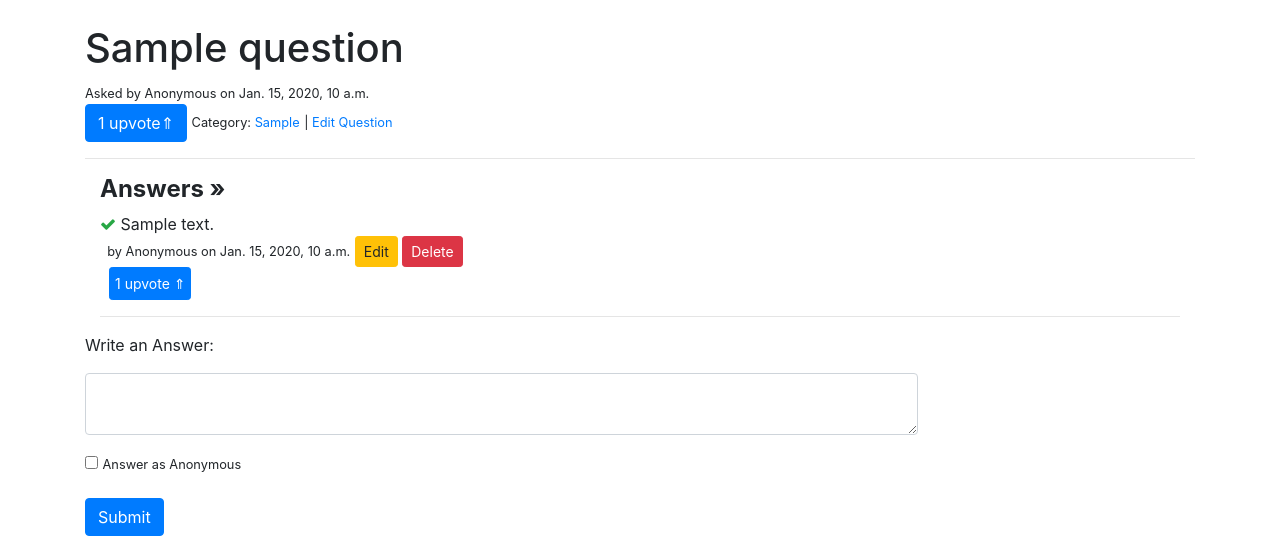
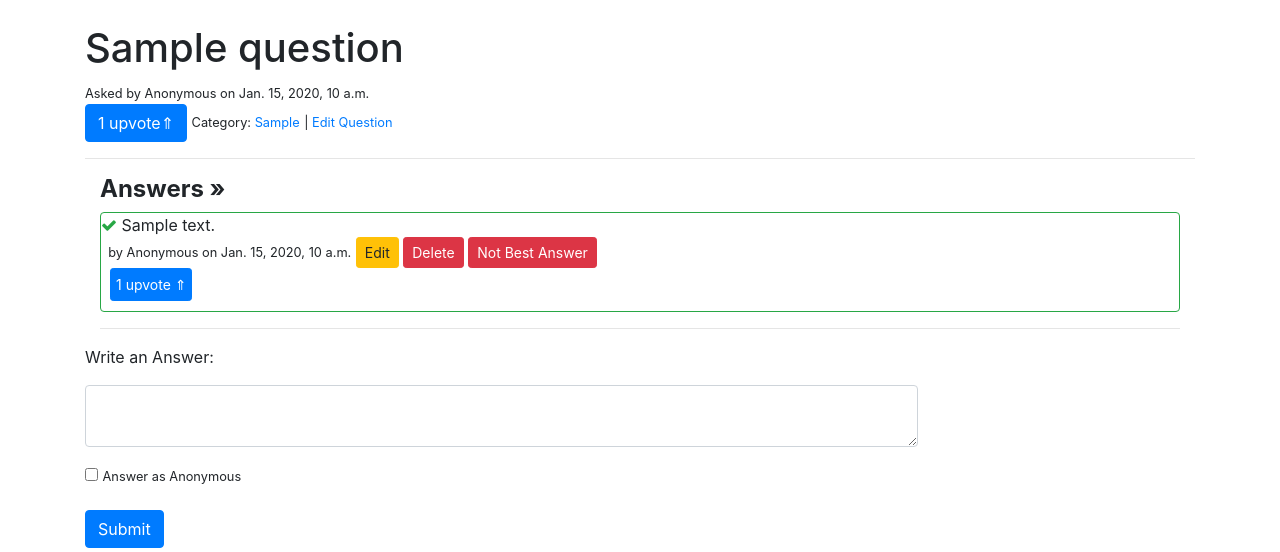
Before and after one commit to iamarav/DjangoQuoraClone, a Django app: a page that uses templates/core/template-view-question.html in a window 1280 px wide. Shown: the part 56-608 px from the top of the page. Run offline with Django 3.2, Linux system fonts and the light colour scheme; a user stored in the database is signed in; tables that the repository leaves empty hold one stand-in row (values such as "Sample post"); some libraries are stand-ins or nearby versions.

Commit message:
Fixed Best Answer

```diff
--- a/Questions/views.py
+++ b/Questions/views.py
@@ -401,6 +401,8 @@ def SearchHandler(request):
 
 def BestAnswerHandler(request):
     if request.method == 'GET' and 'id' in request.GET:
+        flag = False
+
         ansId = request.GET['id']
         ans_obj = get_object_or_404(Answers, id=ansId)
         ques_obj = Questions.objects.get(id = ans_obj.question.id)
@@ -408,14 +410,18 @@ def BestAnswerHandler(request):
         if ques_obj.author.id != request.user.id:
             raise Http404()
 
+        if ans_obj.isBestAnswer:
+            flag = True
+
         all_ans = Answers.objects.filter(question = ques_obj)
-        print(all_ans)
         for temp_answer in all_ans:
             if temp_answer.isBestAnswer:
                 temp_answer.isBestAnswer = False
                 temp_answer.save()
-        ans_obj.isBestAnswer = True
-        ans_obj.save()
+
+        if not flag:
+            ans_obj.isBestAnswer = True
+            ans_obj.save()
 
         return HttpResponseRedirect( '/'+ques_obj.slug )
     raise Http404()
--- a/templates/core/template-view-question.html
+++ b/templates/core/template-view-question.html
@@ -52,7 +52,7 @@
         <h4 class="font-weight-bold">Answers &raquo;</h4>
         {% for answer in answers %}
             {% with answer.id as answer_id %}
-            <div class="single_answer">
+            <div class="single_answer {% if answer.isBestAnswer %}border rounded border-success{% endif %}" {% if answer.isBestAnswer %} style="padding-bottom: 10px;" {% endif %}>
               {% if answer.isBestAnswer %}
               <span class="best-answer"><span class="fa fa-check text-success" title="Best Answer. Selected by the question Author."></span></span>
               {% endif %}
@@ -64,13 +64,18 @@
                 <button type="button" class="btn btn-danger btn-sm" onclick="confirmDelete('answer', '{{ answer_id }}')" >Delete</button>
                 {% endif %}
 
-                {% if request.user.username == question.author.username and not answer.isBestAnswer %}
+                {% if request.user.username == question.author.username %}
+                  {% if not answer.isBestAnswer %}
                 <button type="button" class="btn btn-success btn-sm" onclick="chooseBestAnswer( '{{ answer_id }}')" >Best Answer</button>
+                  {% else %}
+                  <button type="button" class="btn btn-danger btn-sm" onclick="chooseBestAnswer( '{{ answer_id }}')" >Not Best Answer</button>
+                  {% endif %}
                 {% endif %}
             <br>
             &nbsp;&nbsp;<small id="answer_upvotes_{{ answer_id }}" class="btn {% if answer_id in upvoted_answers %}btn-success{% else %}btn-primary{% endif %} btn-sm" style="padding: 5px;" onclick="do_upvote_ajax('answer', '{{ answer.id }}', this)" ><span class="upvote_number">{{ answer.upvote }}</span> upvote{% if answer.upvote > 1 %}s{% endif %} &uArr;</small>
+            <br>
+          </div>
             <hr>
-            </div>
             {% endwith %}
         {% endfor %}
     </div>
```
